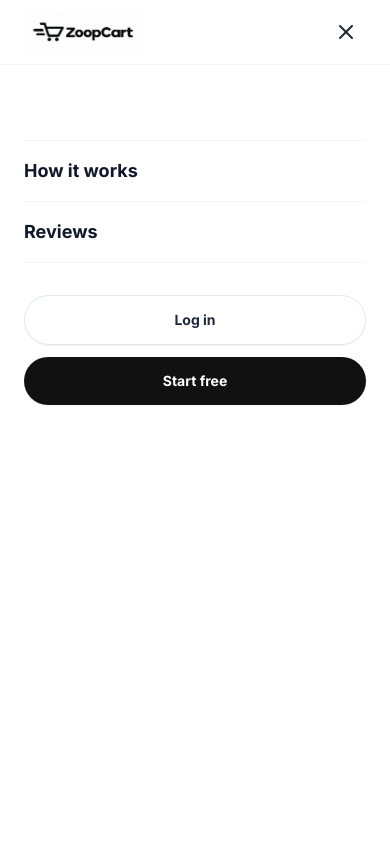
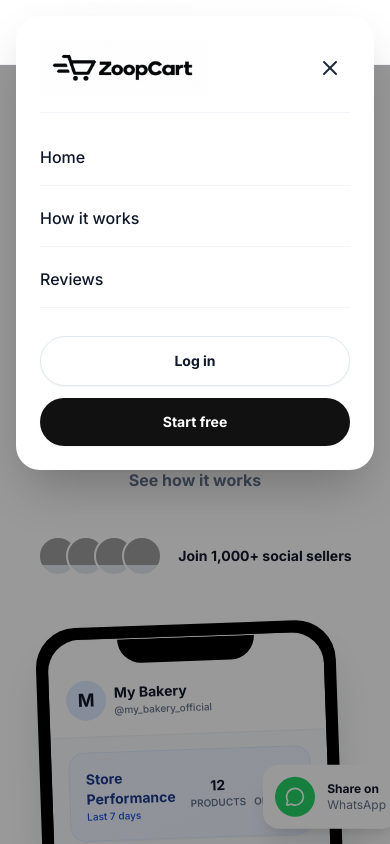
Before and after one commit to businessuntoldfacts/zoopcart, a Next.js app: page / in a window 390 px wide. Both pictures are taken after a click on the button 346 px from the left and 32 px from the top of the page. Shown: the top 844 px of the page. Built offline with nearby package versions, Linux system fonts and the light colour scheme; no server answers; the database is empty; grey boxes are pictures that could not be loaded.

Commit message:
style: increase global logo size, fix double logo on auth pages, and update mobile menu to floating popup

```diff
--- a/src/app/login/page.tsx
+++ b/src/app/login/page.tsx
@@ -39,16 +39,8 @@
   };
 
   return (
-    <div className="min-h-screen bg-zyp-bg flex flex-col font-sans selection:bg-zyp-primary/20 text-[#0F172A]">
-      <header className="p-6 flex justify-between items-center max-w-2xl mx-auto w-full">
-        <Link href="/" className="flex items-center">
-          <Logo darkText={true} />
-        </Link>
-        <div className="text-sm">
-          <span className="text-zyp-textMuted">New to Zoopcart? </span>
-          <Link href="/signup" className="font-bold text-zyp-primary hover:underline">Sign up</Link>
-        </div>
-      </header>
+    <div className="min-h-screen bg-white flex flex-col font-sans selection:bg-zyp-primary/20 text-[#0F172A]">
+
 
       <main className="flex-1 flex items-center justify-center p-4">
         <div className="bg-white p-8 md:p-10 rounded-3xl shadow-xl shadow-blue-900/5 w-full max-w-md border border-zyp-border">
@@ -99,6 +91,9 @@
               {loading ? "Logging in..." : "Log in"}
             </Button>
           </form>
+            <div className="mt-6 text-center text-sm text-zyp-textMuted">
+              New to Zoopcart? <Link href="/signup" className="font-bold text-[#111111] hover:underline">Sign up</Link>
+            </div>
         </div>
       </main>
     </div>
--- a/src/app/signup/page.tsx
+++ b/src/app/signup/page.tsx
@@ -72,12 +72,8 @@
   };
 
   return (
-    <div className="min-h-screen bg-zyp-bg flex flex-col font-sans selection:bg-zyp-primary/20 text-[#0F172A]">
-      <header className="p-6 flex justify-center items-center w-full">
-        <Link href="/" className="flex items-center">
-          <Logo darkText={true} />
-        </Link>
-      </header>
+    <div className="min-h-screen bg-white flex flex-col font-sans selection:bg-zyp-primary/20 text-[#0F172A]">
+
 
       <main className="flex-1 flex items-center justify-center p-4">
         <div className="bg-white p-8 md:p-10 rounded-3xl shadow-xl shadow-blue-900/5 w-full max-w-lg border border-zyp-border mb-8">
--- a/src/components/HeaderMenu.tsx
+++ b/src/components/HeaderMenu.tsx
@@ -35,23 +35,32 @@
           {/* Mobile Toggle */}
           <button
             className="md:hidden text-slate-800 z-50 p-2 relative"
-            onClick={() => setIsOpen(!isOpen)}
+            onClick={() => setIsOpen(true)}
           >
-            {isOpen ? <X className="w-6 h-6" /> : <Menu className="w-6 h-6" />}
+            <Menu className="w-6 h-6" />
           </button>
         </div>
       </header>
 
-      {/* Mobile Nav Overlay (Moved outside header to avoid backdrop-filter constraining it) */}
-      <div className={`fixed inset-0 bg-white z-40 flex flex-col pt-20 px-6 transition-all duration-300 md:hidden ${isOpen ? 'opacity-100 visible' : 'opacity-0 invisible'}`}>
-        <nav className="flex flex-col items-center w-full">
-          <Link href="/" onClick={() => setIsOpen(false)} className="hover:text-blue-600 font-bold text-lg text-white transition-colors w-full py-4 border-b border-slate-100">Home</Link>
-          <Link href="/#how-it-works" onClick={() => setIsOpen(false)} className="hover:text-blue-600 font-bold text-lg text-slate-900 transition-colors w-full py-4 border-b border-slate-100">How it works</Link>
-          <Link href="/#reviews" onClick={() => setIsOpen(false)} className="hover:text-blue-600 font-bold text-lg text-slate-900 transition-colors w-full py-4 border-b border-slate-100">Reviews</Link>
+      {/* Mobile Nav Overlay */}
+      <div className={`fixed inset-0 bg-black/40 z-40 transition-all duration-300 md:hidden ${isOpen ? 'opacity-100 visible' : 'opacity-0 invisible'}`} onClick={() => setIsOpen(false)}></div>
+      <div className={`fixed top-4 left-4 right-4 bg-white rounded-3xl z-50 flex flex-col p-6 transition-all duration-300 transform md:hidden shadow-2xl ${isOpen ? 'translate-y-0 opacity-100 visible' : '-translate-y-10 opacity-0 invisible'}`}>
+        <div className="flex justify-between items-center border-b border-slate-100 pb-4 mb-4">
+          <Link href="/" onClick={() => setIsOpen(false)} className="flex items-center">
+            <Logo darkText={true} />
+          </Link>
+          <button className="text-slate-800 p-2" onClick={() => setIsOpen(false)}>
+            <X className="w-6 h-6" />
+          </button>
+        </div>
+        <nav className="flex flex-col items-start w-full gap-1">
+          <Link href="/" onClick={() => setIsOpen(false)} className="hover:text-slate-500 font-medium text-slate-900 w-full py-4 border-b border-slate-100">Home</Link>
+          <Link href="/#how-it-works" onClick={() => setIsOpen(false)} className="hover:text-slate-500 font-medium text-slate-900 w-full py-4 border-b border-slate-100">How it works</Link>
+          <Link href="/#reviews" onClick={() => setIsOpen(false)} className="hover:text-slate-500 font-medium text-slate-900 w-full py-4 border-b border-slate-100">Reviews</Link>
 
-          <div className="flex flex-col w-full gap-3 mt-8">
+          <div className="flex flex-col w-full gap-3 mt-6">
             <Link href="/login" onClick={() => setIsOpen(false)} className="w-full">
-              <Button variant="secondary" className="w-full py-6 rounded-full font-bold border-slate-200 text-slate-800">Log in</Button>
+              <Button variant="secondary" className="w-full py-6 rounded-full font-bold border-slate-200 text-slate-900">Log in</Button>
             </Link>
             <Link href="/signup" onClick={() => setIsOpen(false)} className="w-full">
               <Button variant="primary" className="w-full py-6 rounded-full font-bold">Start free</Button>
--- a/src/components/Logo.tsx
+++ b/src/components/Logo.tsx
@@ -10,7 +10,7 @@
       <img
         src="/logo-black.jpg?v=1"
         alt="Zoopcart"
-        className="h-10 md:h-12 w-auto object-contain"
+        className="h-14 md:h-16 w-auto object-contain"
         style={{ mixBlendMode: 'multiply' }}
       />
     </div>
```
Also changed, not shown: patch-fixes.js (added, +57 -0 lines), patch-logo.js (added, +7 -0 lines).
